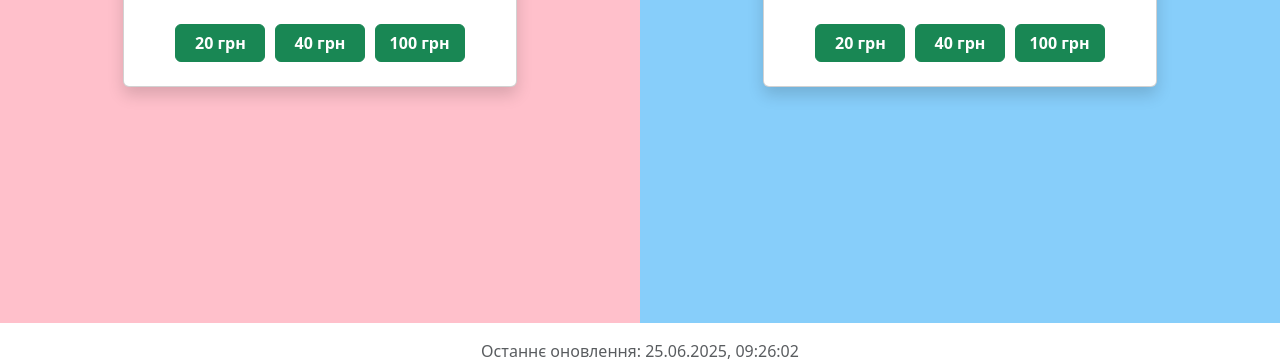
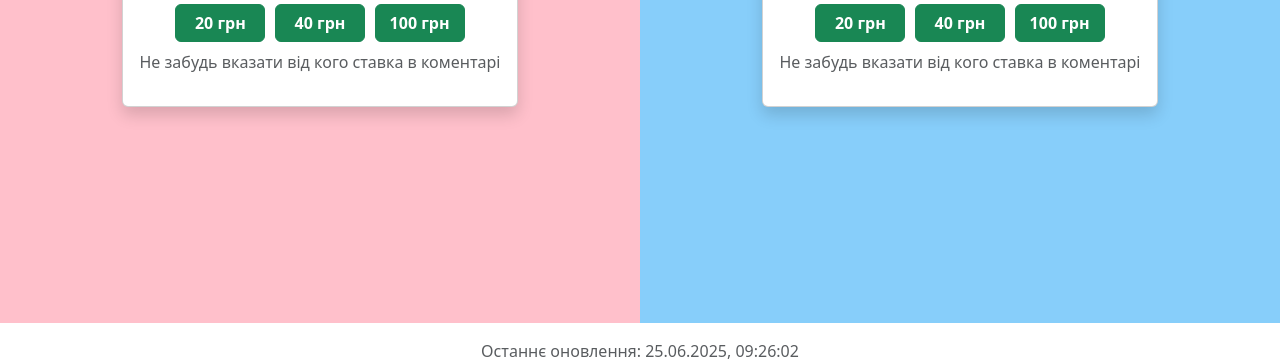
Before and after one commit to kurylivy/first-one, a plain HTML site: page index.html in a window 1280 px wide. Shown: the part 477-840 px from the top of the page. Drawn offline with nearby package versions, Linux system fonts and the light colour scheme.

Commit message:
Add bid help text

```diff
--- a/index.html
+++ b/index.html
@@ -31,6 +31,9 @@
             </span>
           </div>
           <div class="donate-buttons" id="jar1-donate"></div>
+          <div class="text-muted mb-3">
+            <span class="fs-6">Не забудь вказати від кого ставка в коментарі</span>
+          </div>
         </div>
       </div>
     </div>
@@ -52,6 +55,9 @@
             </span>
           </div>
           <div class="donate-buttons" id="jar2-donate"></div>
+          <div class="text-muted mb-3">
+            <span class="fs-6">Не забудь вказати від кого ставка в коментарі</span>
+          </div>
         </div>
       </div>
     </div>
```
